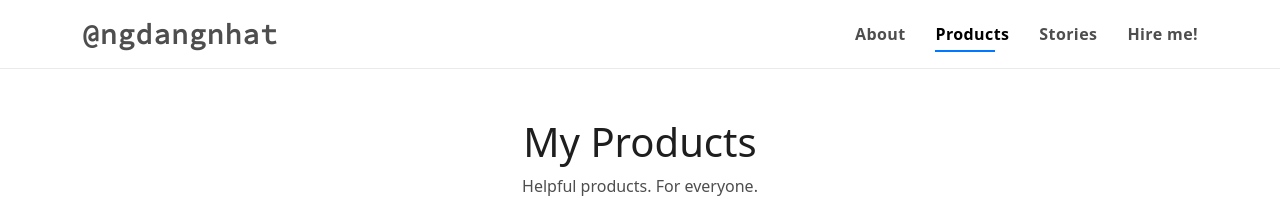
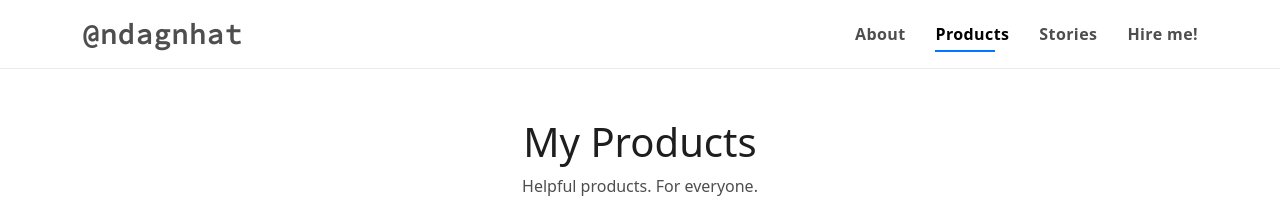
Before and after one commit to ndagnhat/ndagnhat.github.io, a Jekyll site: the page built from products.html, in a window 1280 px wide. Shown: the top 212 px of the page. Built offline with Jekyll 4.4.1, drawn with Linux system fonts in a browser that asks for light colours.

Commit message:
Update logo.html

```diff
--- a/_includes/logo.html
+++ b/_includes/logo.html
@@ -1 +1 @@
-<span style="font-family: 'Source Code Pro';">@ngdangnhat</span>
+<span style="font-family: 'Source Code Pro';">@ndagnhat</span>
```
